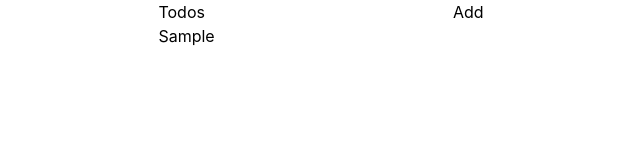
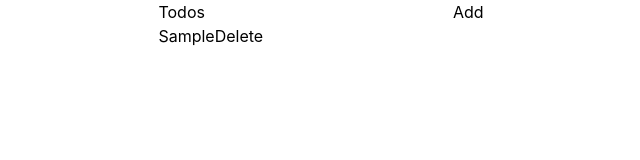
Before and after one commit to hakankaraahmet/redux-toolkit-animated-todoapp, a React (Create React App) app: page / in a window 1280 px wide. Both pictures are taken after typing "Sample" into the empty fields and a click on the button "Add". Shown: the top 160 px of the page, without its empty margins (319-959 px from the left). Built offline with nearby package versions, Linux system fonts and the light colour scheme.

Commit message:
delete action is added

```diff
--- a/src/components/Todos/index.tsx
+++ b/src/components/Todos/index.tsx
@@ -1,6 +1,6 @@
 import React, { useState } from "react";
 import { useAppDispatch, useAppSelector } from "../../app/hooks";
-import { addTodos } from "../../features/todoSlice";
+import { addTodos, removeTodos } from "../../features/todoSlice";
 
 const Todos = () => {
   const [todo, setTodo] = useState("");
@@ -22,6 +22,12 @@ const Todos = () => {
       setTodo("")
   }
 
+  const handleDelete = (id: number) => {
+    dispatch(
+        removeTodos(id)
+    )
+  }
+
   console.log("todoList", todoList);
   return (
     <div className="">
@@ -37,6 +43,9 @@ const Todos = () => {
         {todoList.map((todo) => (
             <li key={todo?.id}>
                 {todo?.item}
+                <button onClick={() => handleDelete(todo?.id)}>
+                    Delete
+                </button>
             </li>
         ))}
       </ul>
--- a/src/features/todoSlice.ts
+++ b/src/features/todoSlice.ts
@@ -1,7 +1,7 @@
-import { createSlice} from "@reduxjs/toolkit";
+import { createSlice } from "@reduxjs/toolkit";
 
 type TodoProps = {
-  todoList: {id:number, item:string, completed:boolean}[];
+  todoList: { id: number; item: string; completed: boolean }[];
 };
 
 const initialState: TodoProps = {
@@ -16,9 +16,13 @@ const todoSlice = createSlice({
       state.todoList.push(action.payload);
       return state;
     },
+    removeTodos: (state, action) => {
+      state.todoList = state.todoList.filter(todo => todo.id !== action.payload);
+      return state;
+    },
   },
 });
 
-export const {addTodos} = todoSlice.actions;
+export const { addTodos, removeTodos } = todoSlice.actions;
 
 export default todoSlice.reducer;
```
